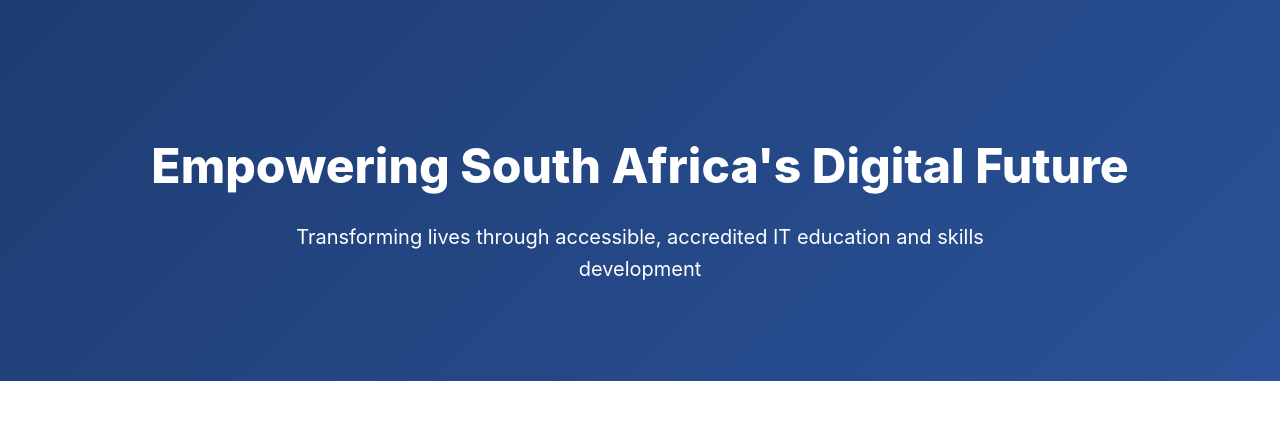
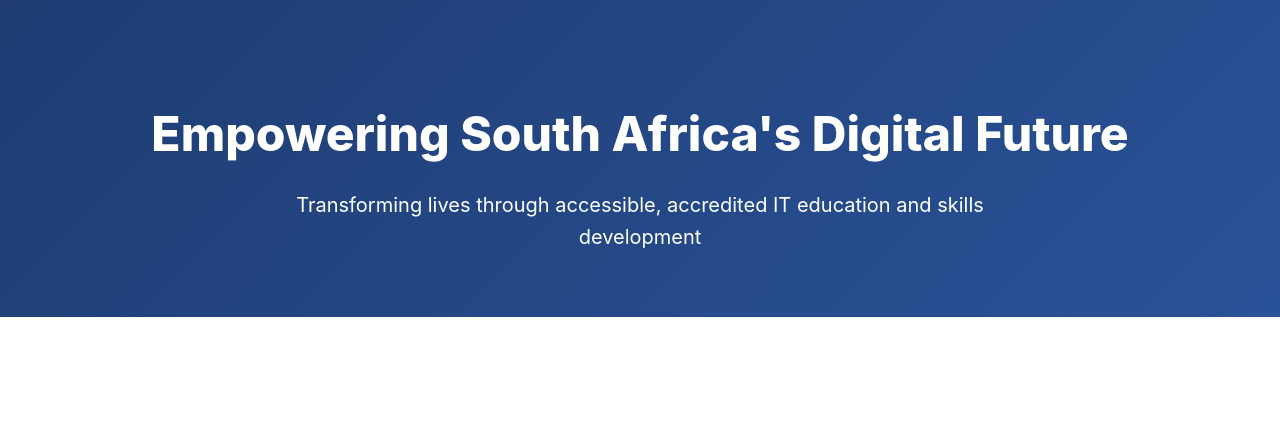
Before and after one commit to SLMakomazi/calvin-youth-academy, a React (Create React App) app in the folder frontend/: page /about in a window 1280 px wide. Shown: the top 424 px of the page. Built offline with nearby package versions, Linux system fonts and the light colour scheme.

Commit message:
updating about page and about section

```diff
--- a/frontend/src/pages/AboutPage.css
+++ b/frontend/src/pages/AboutPage.css
@@ -10,7 +10,7 @@
 .about-hero {
   background: linear-gradient(135deg, #1e3c72 0%, #2a5298 100%);
   color: white;
-  padding: 8rem 0 6rem;
+  padding: 6rem 0 4rem;
   text-align: center;
   position: relative;
   overflow: hidden;
@@ -201,7 +201,7 @@
   background: linear-gradient(135deg, #1e3c72 0%, #2a5298 100%);
   color: white;
   text-align: center;
-  padding: 6rem 0;
+  padding: 4rem 0;
 }
 
 .cta-section h2 {
```
